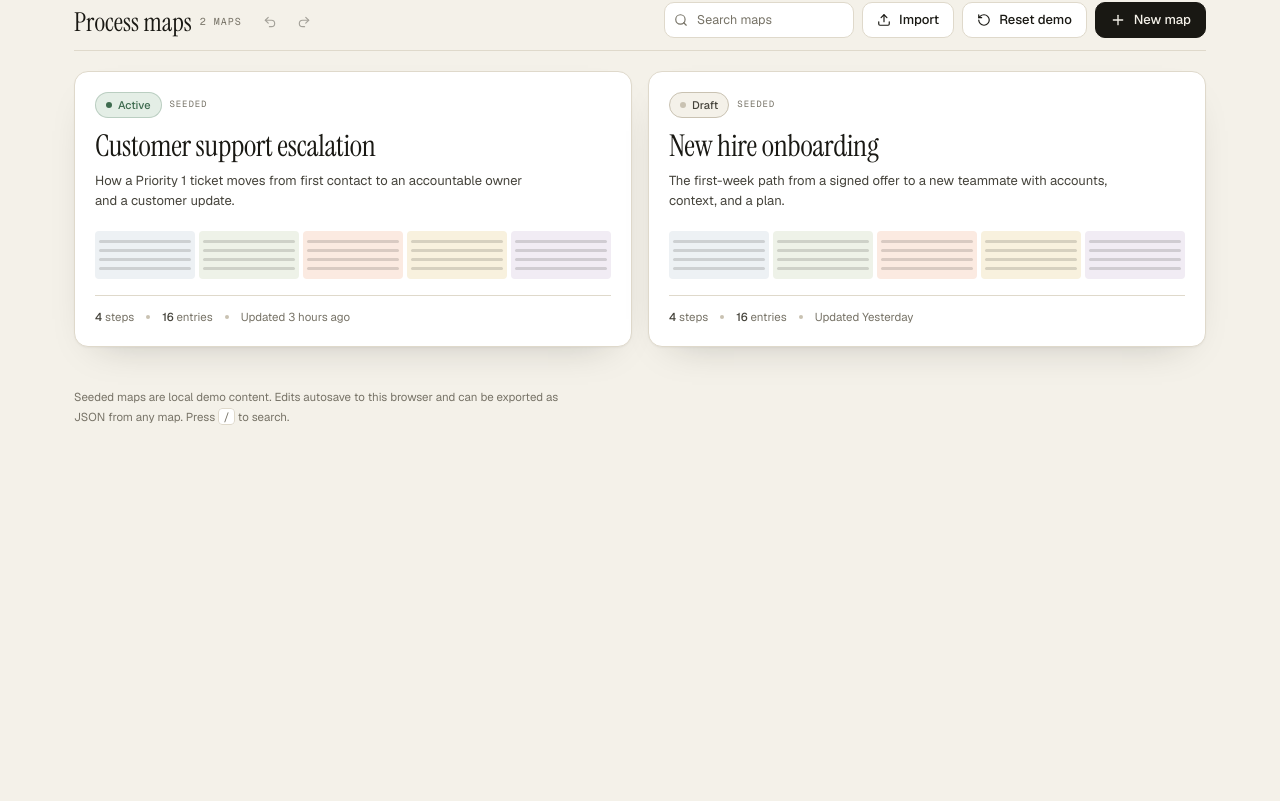
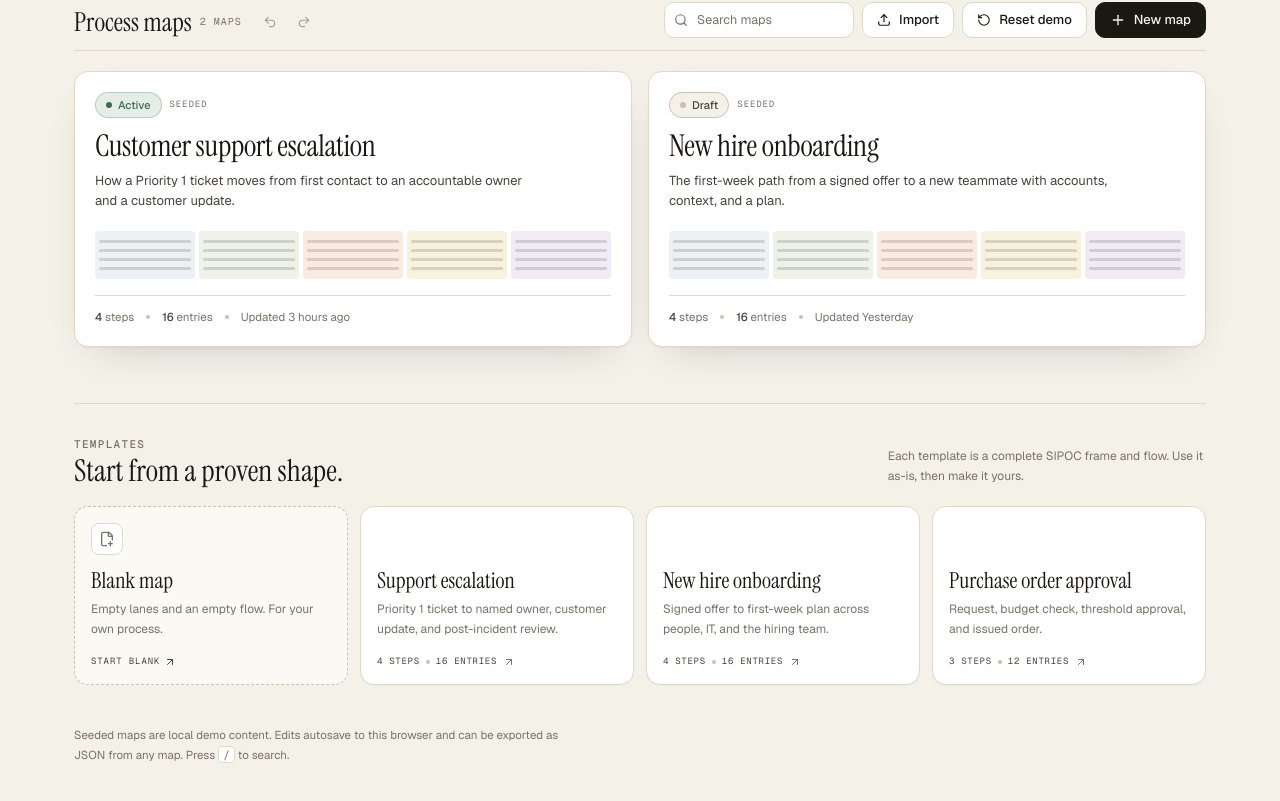
Before and after one commit to gerrcass/process-mapper, a Next.js app: page / in a window 1280 px wide. Shown: the part 357-1158 px from the top of the page. Before the commit the page ends 864 px from the top, so only its background shows below. Built offline with nearby package versions, Linux system fonts and the light colour scheme; no server answers.

Commit message:
feat: surface templates on the workspace dashboard

```diff
--- a/src/components/dashboard/dashboard.tsx
+++ b/src/components/dashboard/dashboard.tsx
@@ -13,6 +13,7 @@ import type { ProcessMap } from "@/domain/types";
 import { MapCard } from "./map-card";
 import { NewMapDialog } from "./new-map-dialog";
 import { ResetDemoDialog } from "./reset-demo-dialog";
+import { TemplateGallery } from "./template-gallery";
 
 export function Dashboard() {
   const maps = useWorkspace((state) => state.maps);
@@ -23,6 +24,7 @@ export function Dashboard() {
   const canRedo = useWorkspace((state) => state.future.length > 0);
   const [query, setQuery] = React.useState("");
   const [newMapOpen, setNewMapOpen] = React.useState(false);
+  const [newMapTemplate, setNewMapTemplate] = React.useState<string | null>(null);
   const [resetOpen, setResetOpen] = React.useState(false);
   const [deleteTarget, setDeleteTarget] = React.useState<ProcessMap | null>(null);
   const searchRef = React.useRef<HTMLInputElement>(null);
@@ -62,6 +64,11 @@ export function Dashboard() {
     if (!copyId) return;
     setQuery("");
     toast("Map duplicated.");
+  };
+
+  const openNewMap = (templateId: string | null = null) => {
+    setNewMapTemplate(templateId);
+    setNewMapOpen(true);
   };
 
   return (
@@ -150,7 +157,7 @@ export function Dashboard() {
               <RotateCcw className="h-3.5 w-3.5" aria-hidden="true" />
               <span className="hidden sm:inline">Reset demo</span>
             </Button>
-            <Button variant="primary" onClick={() => setNewMapOpen(true)}>
+            <Button variant="primary" onClick={() => openNewMap()}>
               <Plus className="h-4 w-4" aria-hidden="true" />
               New map
             </Button>
@@ -167,7 +174,7 @@ export function Dashboard() {
           </p>
           <div className="mt-5 flex flex-wrap items-center justify-center gap-2">
             <Button onClick={() => setResetOpen(true)}>Restore demo maps</Button>
-            <Button variant="primary" onClick={() => setNewMapOpen(true)}>
+            <Button variant="primary" onClick={() => openNewMap()}>
               <Plus className="h-4 w-4" aria-hidden="true" />
               Create a map
             </Button>
@@ -198,13 +205,22 @@ export function Dashboard() {
         </div>
       )}
 
+      <TemplateGallery onUseTemplate={(templateId) => openNewMap(templateId)} />
+
       <p className="mt-10 max-w-[64ch] text-[11.5px] leading-5 text-muted">
         Seeded maps are local demo content. Edits autosave to this browser and can be exported as
         JSON from any map. Press{" "}
         <kbd className="rounded border border-line bg-surface px-1 font-mono">/</kbd> to search.
       </p>
 
-      {newMapOpen ? <NewMapDialog open={newMapOpen} onOpenChange={setNewMapOpen} /> : null}
+      {newMapOpen ? (
+        <NewMapDialog
+          key={newMapTemplate ?? "blank"}
+          open={newMapOpen}
+          onOpenChange={setNewMapOpen}
+          initialTemplateId={newMapTemplate === "blank" ? null : newMapTemplate}
+        />
+      ) : null}
       {resetOpen ? <ResetDemoDialog open={resetOpen} onOpenChange={setResetOpen} /> : null}
       {deleteTarget ? (
         <DeleteMapDialog
--- a/src/components/dashboard/new-map-dialog.tsx
+++ b/src/components/dashboard/new-map-dialog.tsx
@@ -36,16 +36,21 @@ const TINT_BARS = [
 export function NewMapDialog({
   open,
   onOpenChange,
+  initialTemplateId = null,
 }: {
   open: boolean;
   onOpenChange: (open: boolean) => void;
+  initialTemplateId?: string | null;
 }) {
   const router = useRouter();
   const createMap = useWorkspace((state) => state.createMap);
-  const [selection, setSelection] = React.useState("blank");
-  const [title, setTitle] = React.useState("");
+  const initialTemplate = initialTemplateId
+    ? MAP_TEMPLATES.find((template) => template.id === initialTemplateId)
+    : undefined;
+  const [selection, setSelection] = React.useState(initialTemplate?.id ?? "blank");
+  const [title, setTitle] = React.useState(initialTemplate?.name ?? "");
   const [description, setDescription] = React.useState("");
-  const [suggestedTitle, setSuggestedTitle] = React.useState("");
+  const [suggestedTitle, setSuggestedTitle] = React.useState(initialTemplate?.name ?? "");
   const [error, setError] = React.useState<string | null>(null);
 
   const choose = (id: string, name: string) => {
--- /dev/null
+++ b/src/components/dashboard/template-gallery.tsx
@@ -0,0 +1,113 @@
+"use client";
+
+import { ArrowUpRight, FilePlus2 } from "lucide-react";
+import { MAP_TEMPLATES } from "@/domain/templates";
+import { mapStats } from "@/domain/operations";
+import { cn } from "@/lib/cn";
+
+const TINTS = [
+  "bg-suppliers-tint",
+  "bg-inputs-tint",
+  "bg-process-tint",
+  "bg-outputs-tint",
+  "bg-customers-tint",
+];
+
+function TemplatePreview({ steps }: { steps: number }) {
+  return (
+    <span className="flex h-8 items-end gap-1" aria-hidden="true">
+      {TINTS.map((tint, index) => (
+        <span
+          key={tint}
+          className={cn("relative h-full flex-1 overflow-hidden rounded-[3px]", tint)}
+        >
+          {Array.from({ length: index === 2 ? Math.min(Math.max(steps, 1), 4) : 2 }).map(
+            (_, line) => (
+              <span
+                key={line}
+                className="absolute left-1 right-1 h-[2px] rounded-full bg-ink/15"
+                style={{ top: `${7 + line * 7}px` }}
+              />
+            ),
+          )}
+        </span>
+      ))}
+    </span>
+  );
+}
+
+export function TemplateGallery({
+  onUseTemplate,
+}: {
+  onUseTemplate: (templateId: string) => void;
+}) {
+  return (
+    <section className="mt-14 border-t border-line pt-8" aria-labelledby="templates-heading">
+      <div className="flex flex-wrap items-end justify-between gap-3">
+        <div>
+          <p className="eyebrow">Templates</p>
+          <h2
+            id="templates-heading"
+            className="mt-1 font-display text-[30px] leading-none text-ink"
+          >
+            Start from a proven shape.
+          </h2>
+        </div>
+        <p className="max-w-[40ch] text-[12px] leading-5 text-muted">
+          Each template is a complete SIPOC frame and flow. Use it as-is, then make it yours.
+        </p>
+      </div>
+
+      <div className="mt-5 grid gap-3 sm:grid-cols-2 xl:grid-cols-4">
+        <button
+          type="button"
+          onClick={() => onUseTemplate("blank")}
+          aria-label="Start a blank map"
+          className="group flex min-h-[168px] flex-col rounded-card border border-dashed border-line-strong bg-paper-raised p-4 text-left transition-[border-color,background-color,transform] duration-150 hover:-translate-y-0.5 hover:border-ink/30 hover:bg-surface focus-visible:outline-2 focus-visible:outline-offset-2 focus-visible:outline-accent"
+        >
+          <span className="inline-flex h-8 w-8 items-center justify-center rounded-[8px] border border-line bg-surface text-muted">
+            <FilePlus2 className="h-4 w-4" aria-hidden="true" />
+          </span>
+          <span className="mt-3 font-display text-[22px] leading-tight text-ink">Blank map</span>
+          <span className="mt-1 text-[12px] leading-5 text-muted">
+            Empty lanes and an empty flow. For your own process.
+          </span>
+          <span className="mt-auto inline-flex items-center gap-1 pt-4 font-mono text-[9px] uppercase tracking-[0.1em] text-ink-soft">
+            Start blank
+            <ArrowUpRight className="h-3 w-3" aria-hidden="true" />
+          </span>
+        </button>
+
+        {MAP_TEMPLATES.map((template) => {
+          const stats = mapStats(template.document);
+          return (
+            <button
+              key={template.id}
+              type="button"
+              onClick={() => onUseTemplate(template.id)}
+              aria-label={`Use ${template.name} template`}
+              className="group flex min-h-[168px] flex-col rounded-card border border-line bg-surface p-4 text-left shadow-card transition-[border-color,box-shadow,transform] duration-150 hover:-translate-y-0.5 hover:border-line-strong hover:shadow-soft focus-visible:outline-2 focus-visible:outline-offset-2 focus-visible:outline-accent"
+            >
+              <TemplatePreview steps={stats.steps} />
+              <span className="mt-3 font-display text-[22px] leading-tight text-ink">
+                {template.name}
+              </span>
+              <span className="mt-1 line-clamp-2 text-[12px] leading-5 text-muted">
+                {template.summary}
+              </span>
+              <span className="mt-auto flex items-center gap-1.5 pt-4 font-mono text-[9px] uppercase tracking-[0.08em] text-ink-soft">
+                {stats.steps} steps
+                <span className="h-1 w-1 rounded-full bg-line-strong" aria-hidden="true" />
+                {stats.entries} entries
+                <ArrowUpRight
+                  className="ml-auto h-3 w-3 text-muted transition-colors group-hover:text-ink"
+                  aria-hidden="true"
+                />
+              </span>
+            </button>
+          );
+        })}
+      </div>
+    </section>
+  );
+}
```
Also changed, not shown: 3 other files (tests, documents, lock files or other folders).
